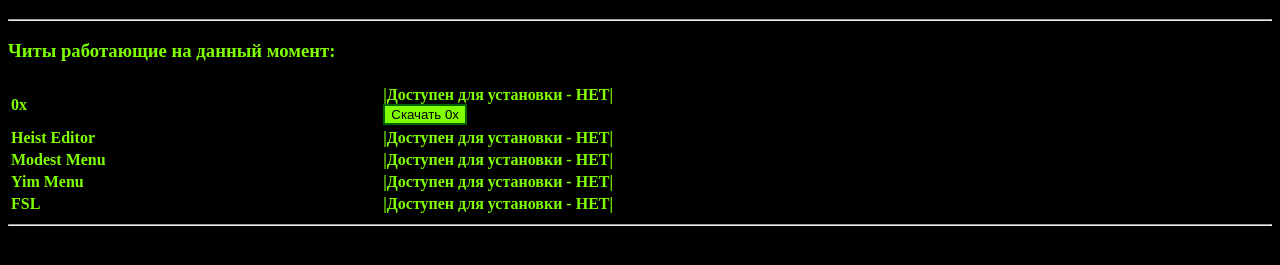
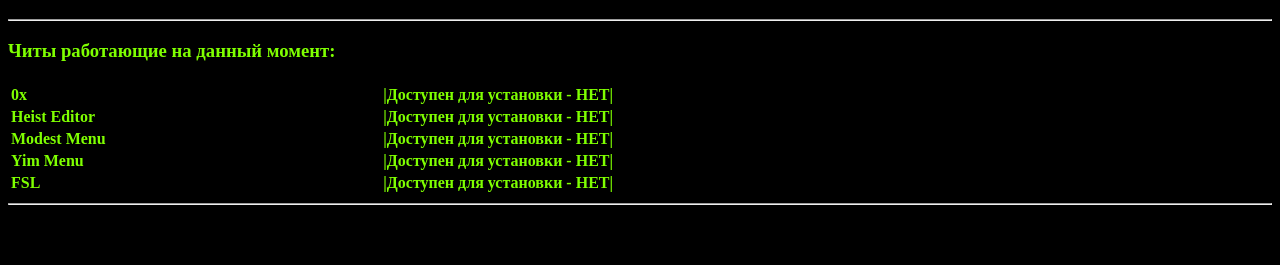
Before and after one commit to PhoneBoxStudios/phonebox, a plain HTML site: page index/something/cheats/GrandTheftuto.html in a window 1280 px wide. Shown: the part 61-326 px from the top of the page. Drawn offline with Linux system fonts and the light colour scheme.

Commit message:
Update GrandTheftuto.html

```diff
--- a/index/something/cheats/GrandTheftuto.html
+++ b/index/something/cheats/GrandTheftuto.html
@@ -14,7 +14,7 @@
 			<hr>
 			<h3 align="left">Читы работающие на данный момент:</h3>
 			<h4 align="left">
-				<table width="100%"><tr><td>0x</td><td>|Доступен для установки - НЕТ|<form action=https://0xcheats.net><button type="sumbit">Скачать 0x</button></form></td></tr>
+				<table width="100%"><tr><td>0x</td><td>|Доступен для установки - НЕТ|<form action=https://0xcheats.net><button style="display:none;" type="sumbit">Скачать 0x</button></form></td></tr>
 					<tr><td>Heist Editor</td><td>|Доступен для установки - НЕТ|<form action=../../../res/download_files/Heist_Editor.zip><button style="display: none;" type="sumbit">Скачать Heist Editor</button></form></td></tr>
 					<tr><td>Modest Menu</td><td>|Доступен для установки - НЕТ|<form action=../../../res/download_files/modest-menu.zip><button style="display: none;" type="sumbit">Скачать Modest Menu</button></form></td></tr>
 					<tr><td>Yim Menu</td><td>|Доступен для установки - НЕТ|<form action=../../../res/download_files/Yim_menu.zip><button style="display: none;" type="sumbit">Скачать Yim Menu</button></form></td></tr>
```
